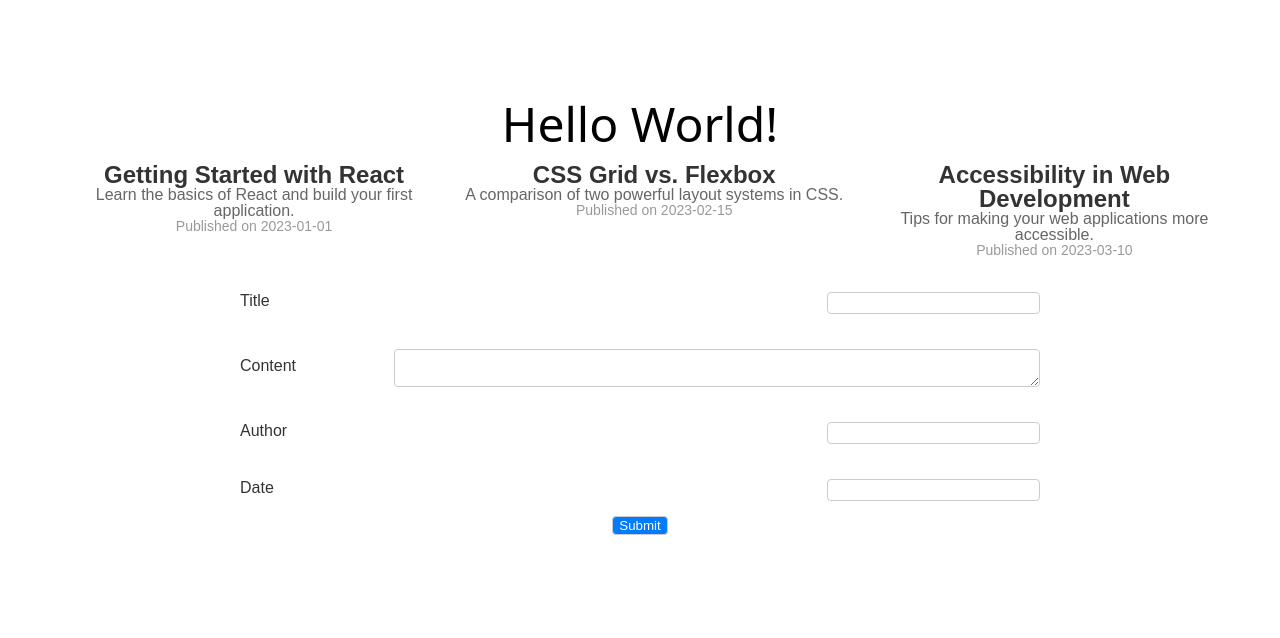
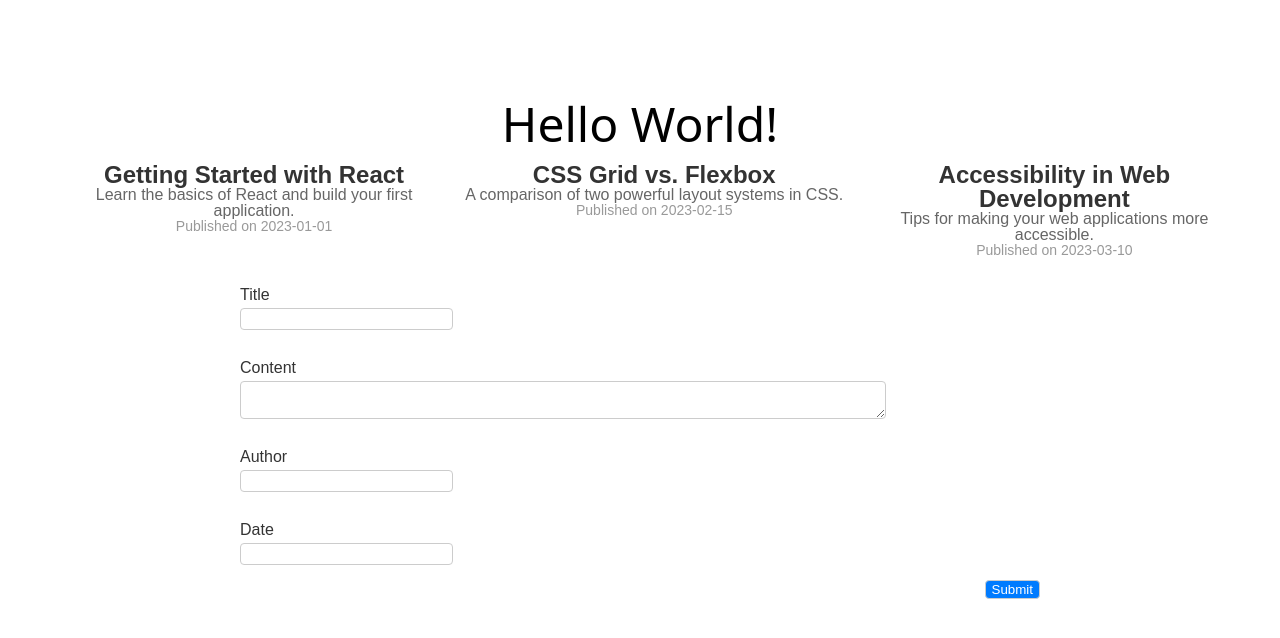
Before and after one commit to RossignolD/vite-react-challenges, a React (Vite) app in the folder challenge-1-starter-code/: page / in a window 1280 px wide. Shown: the top 638 px of the page. Built offline with nearby package versions, Linux system fonts and the light colour scheme.

Commit message:
completed mostly challenge 3

```diff
--- a/challenge-1-starter-code/src/components/BlogPostForm/BlogPostForm.jsx
+++ b/challenge-1-starter-code/src/components/BlogPostForm/BlogPostForm.jsx
@@ -28,6 +28,7 @@ const BlogPostForm = ({ post, onSubmit }) => {
   return (
     <form className={styles.blogPostForm} onSubmit={handleSubmit}>
       <div className={styles.formGroup}>
+        <div className={styles.inputRow}>
           <label className={styles.label} htmlFor="title">
             Title
           </label>
@@ -38,26 +39,29 @@ const BlogPostForm = ({ post, onSubmit }) => {
             value={title}
             onChange={(e) => setTitle(e.target.value)}
           />
+        </div>
 
         {errors.title && <p className={styles.error}>{errors.title}</p>}
       </div>
 
       <div className={styles.formGroup}>
+        <div className={styles.inputRow}>
           <label className={styles.label} htmlFor="content">
             Content
           </label>
-
           <textarea
             className={styles.textarea}
             id="content"
             value={content}
             onChange={(e) => setContent(e.target.value)}
           />
+        </div>
 
         {errors.content && <p className={styles.error}>{errors.content}</p>}
       </div>
 
       <div className={styles.formGroup}>
+        <div className={styles.inputRow}>
           <label className={styles.label} htmlFor="author">
             Author
           </label>
@@ -68,11 +72,13 @@ const BlogPostForm = ({ post, onSubmit }) => {
             value={author}
             onChange={(e) => setAuthor(e.target.value)}
           />
+        </div>
 
         {errors.author && <p className={styles.error}>{errors.author}</p>}
       </div>
 
       <div className={styles.formGroup}>
+        <div className={styles.inputRow}>
           <label className={styles.label} htmlFor="date">
             Date
           </label>
@@ -83,7 +89,7 @@ const BlogPostForm = ({ post, onSubmit }) => {
             value={date}
             onChange={(e) => setDate(e.target.value)}
           />
-
+        </div>
         {errors.date && <p className={styles.error}>{errors.date}</p>}
       </div>
 
--- a/challenge-1-starter-code/src/components/BlogPostForm/BlogPostForm.module.css
+++ b/challenge-1-starter-code/src/components/BlogPostForm/BlogPostForm.module.css
@@ -60,6 +60,7 @@ button {
   background-color: #007bff;
   border: 1px #cccccc solid;
   border-radius: 4px;
+  align-self: flex-end;
 }
 
 @media (min-width: 769px) {
@@ -72,11 +73,18 @@ button {
     margin-right: auto;
   }
 
+  .inputRow {
+    display: flex;
+    flex-direction: column;
+    width: 100%;
+    align-items: start;
+  }
+
   .formGroup {
-    display: flex;
-    flex-direction: row;
-    justify-content: space-between;
     width: 100%;
+    align-items: start;
+    margin-bottom: 15px;
+    margin-top: 15px;
   }
 
   .label {
@@ -84,7 +92,9 @@ button {
     font-weight: 400;
     font-style: normal;
     color: #333333;
+    margin-right: 10px;
   }
+
   .input {
     max-width: 80%;
     font-size: 16px;
@@ -95,4 +105,9 @@ button {
   .textarea {
     min-width: 80%;
   }
+
+  .button {
+    margin-top: 20px;
+    align-self: right;
+  }
 }
--- a/challenge-1-starter-code/src/components/BlogPostItem/BlogPostItem.module.css
+++ b/challenge-1-starter-code/src/components/BlogPostItem/BlogPostItem.module.css
@@ -1,37 +1,35 @@
-.title{
+.title {
   font-size: 20px;
-    color: #333333;
   text-decoration: none;
 }
-.summary{
+.summary {
   font-size: 14px;
 }
 
-.date{
+.date {
   font-size: 12px;
 }
 
-.title:hover{
-    color: #007BFF;
+.title:hover {
+  color: #007bff;
 }
 
-@media(min-width: 769px){
-    .title{
+@media (min-width: 769px) {
+  .title {
     font-size: 24px;
     font-weight: 700;
     color: #333333;
-
   }
 
-    .summary{
-        font-size: 16px;;
+  .summary {
+    font-size: 16px;
     font-style: normal;
     color: #666666;
   }
 
-    .date{
+  .date {
     font-size: 14px;
     font-style: normal;
-        color: #999999
+    color: #999999;
   }
 }
```
Lines whose indentation alone changed are shown as unchanged.
